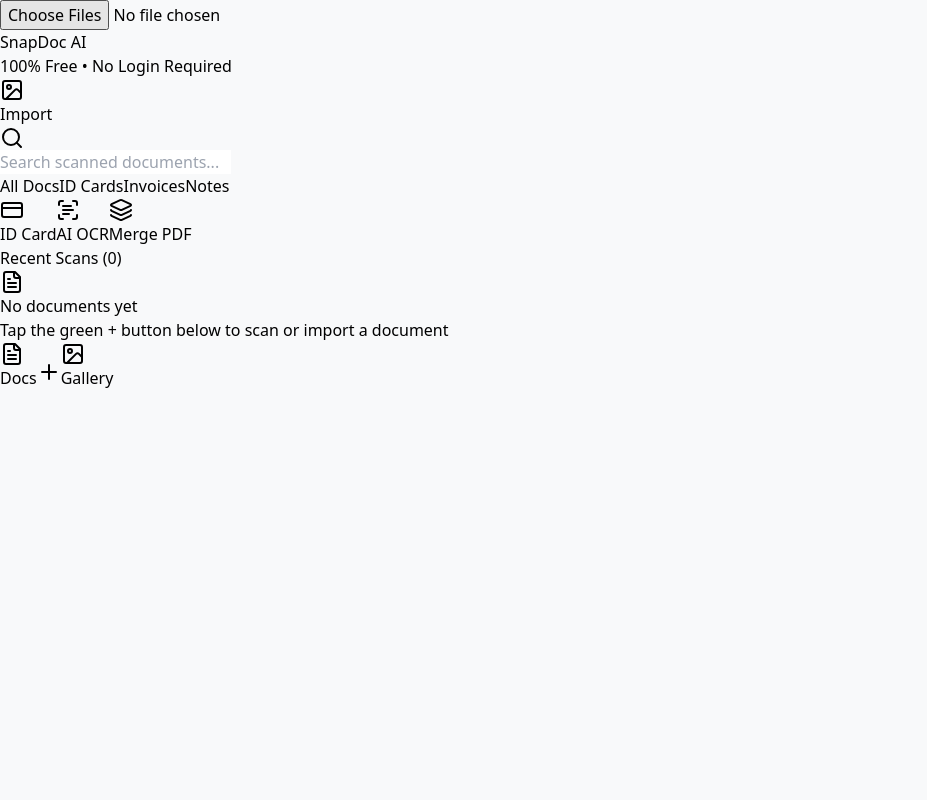
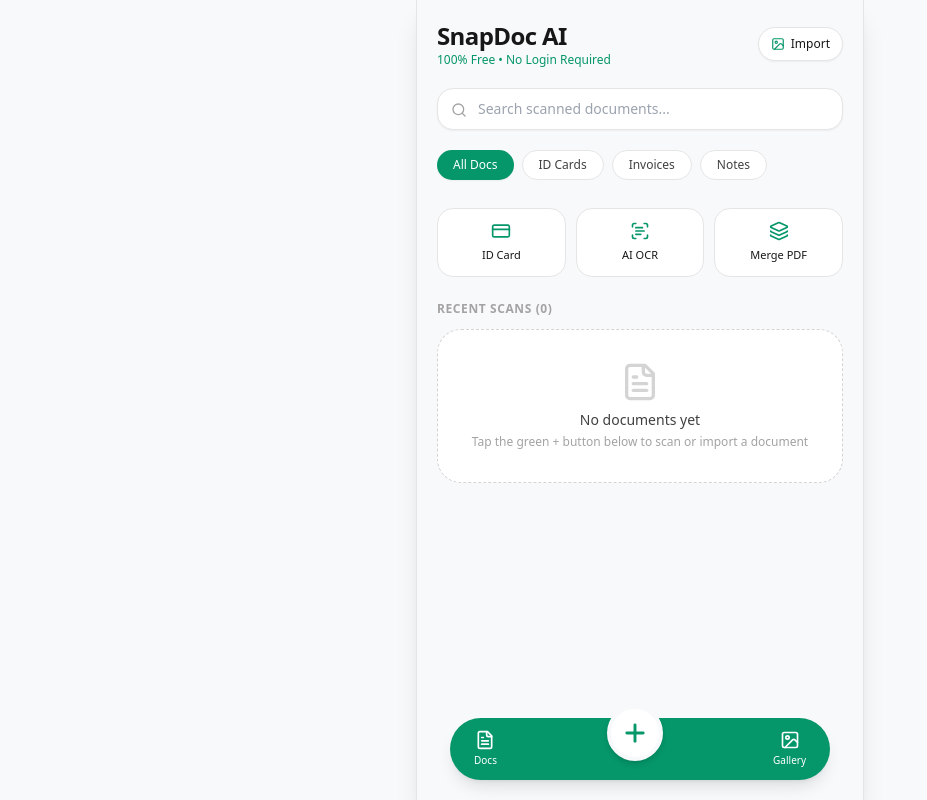
Before and after one commit to haiderali15memon-a11y/snapdoc-ai, a Next.js app: page / in a window 1280 px wide. Shown: the whole page, without its empty margins (0-927 px from the left). Built offline with nearby package versions, Linux system fonts and the light colour scheme.

Commit message:
Add SnapDoc AI production configuration and scan logging

```diff
--- /dev/null
+++ b/tailwind.config.ts
@@ -0,0 +1,12 @@
+import type { Config } from "tailwindcss";
+
+const config: Config = {
+  content: [
+    "./app/**/*.{js,ts,jsx,tsx}",
+    "./components/**/*.{js,ts,jsx,tsx}"
+  ],
+  theme: { extend: {} },
+  plugins: [],
+};
+
+export default config;
```
